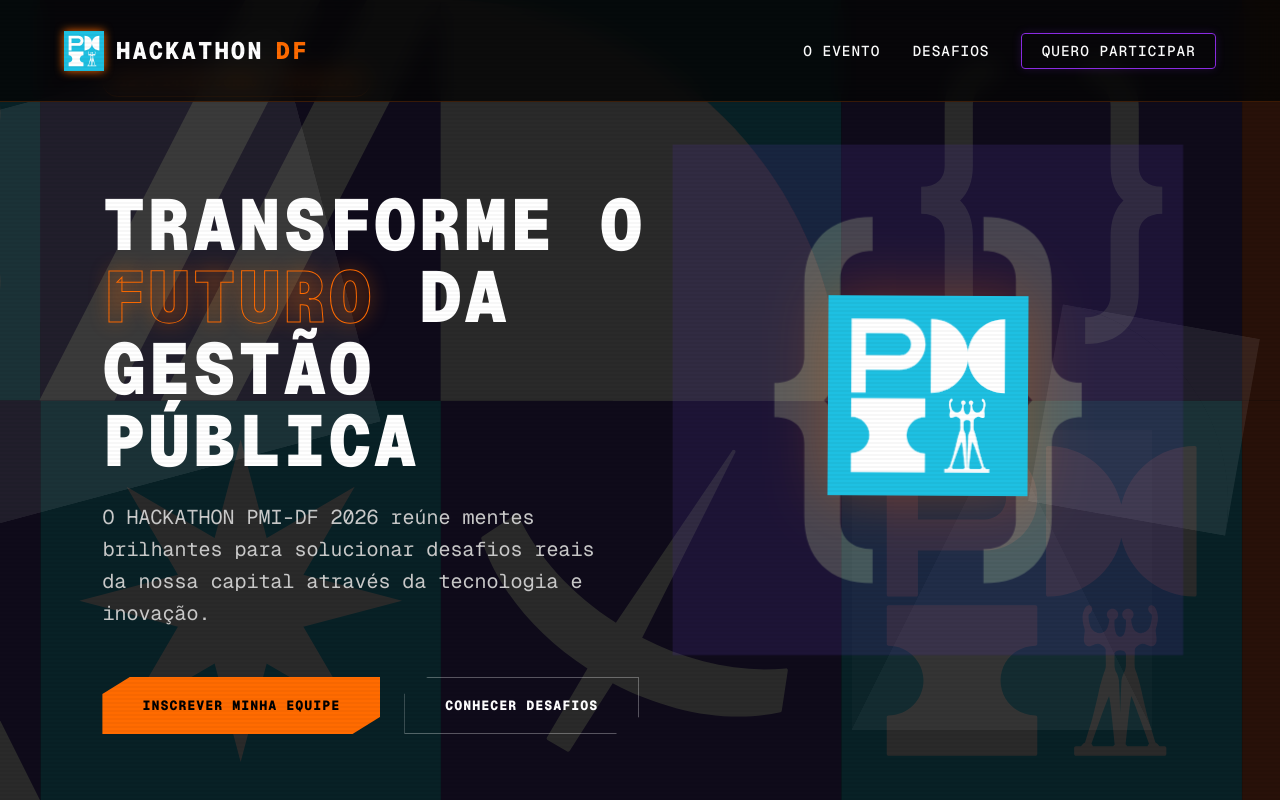
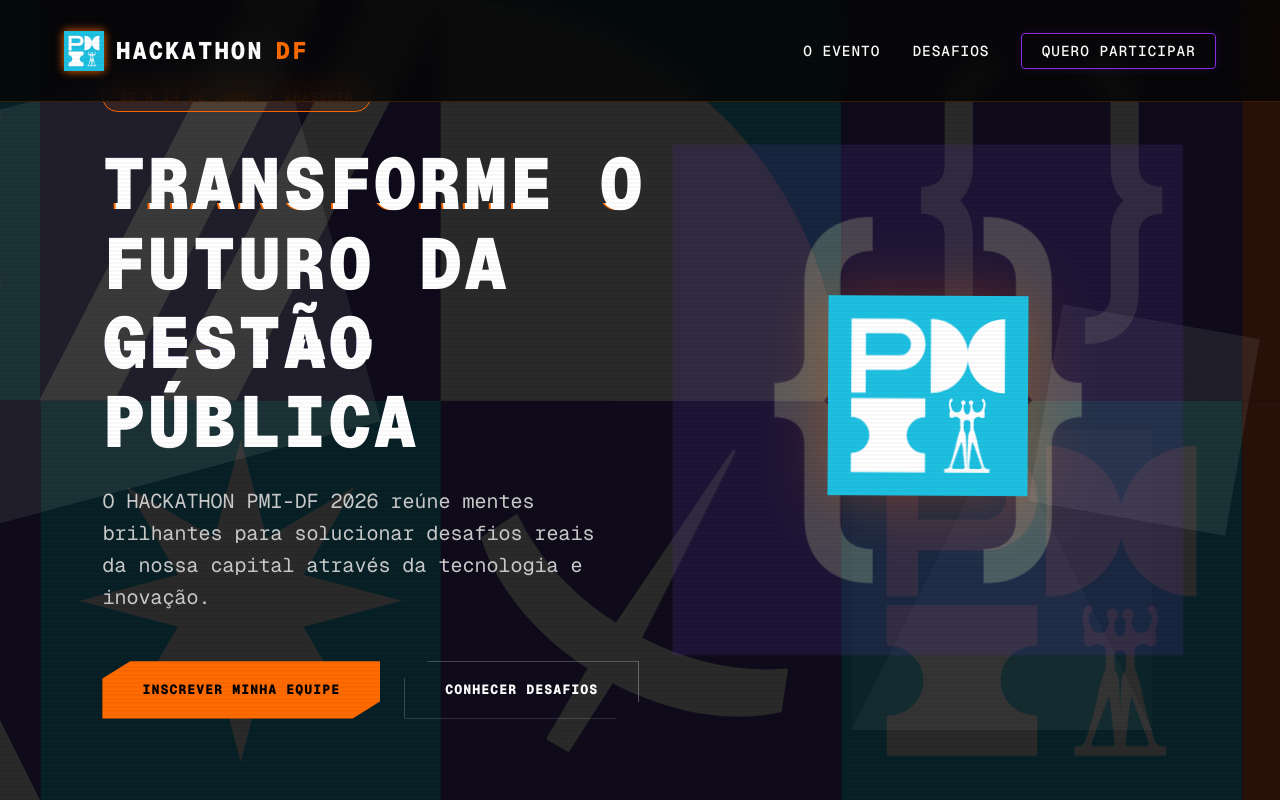
Before and after one commit to melohugo/hackathon-page, a Next.js app: page / in a window 1280 px wide. Built offline with nearby package versions, Linux system fonts and the light colour scheme.

Commit message:
style: refine glitch effect and improve title readability
- Slowed down glitch animation to a subtle, premium pace
- Removed special highlight on 'FUTURO' to improve contrast and legibility
- Ensured glitch effect consistency across the entire multi-line title

```diff
--- a/src/components/Hero.css
+++ b/src/components/Hero.css
@@ -60,18 +60,68 @@
   letter-spacing: 1px;
 }
 
+.title-wrapper {
+  position: relative;
+  margin-bottom: 1.5rem;
+}
+
 .main-title {
   font-size: 4.5rem;
-  margin-bottom: 1.5rem;
-  line-height: 1;
+  line-height: 1.1;
   color: var(--pmi-white);
   font-weight: 900;
+  margin: 0;
+  position: relative;
+  z-index: 1;
 }
 
-.highlight {
-  color: transparent;
-  -webkit-text-stroke: 1px var(--pmi-orange);
-  text-shadow: 0 0 20px rgba(255, 107, 0, 0.3);
+/* Original Glitch Style - Subtle and constant */
+.glitch {
+  position: relative;
+}
+
+.glitch::before,
+.glitch::after {
+  content: attr(data-text);
+  position: absolute;
+  top: 0;
+  left: 0;
+  width: 100%;
+  height: 100%;
+  background: transparent;
+  display: block;
+}
+
+.glitch::before {
+  left: 2px;
+  text-shadow: -2px 0 var(--pmi-purple);
+  animation: glitch-anim-1 10s infinite linear alternate-reverse;
+  z-index: -1;
+}
+
+.glitch::after {
+  left: -2px;
+  text-shadow: -2px 0 var(--pmi-orange);
+  animation: glitch-anim-2 12s infinite linear alternate-reverse;
+  z-index: -2;
+}
+
+@keyframes glitch-anim-1 {
+  0% { clip-path: inset(30% 0 60% 0); }
+  20% { clip-path: inset(10% 0 85% 0); }
+  40% { clip-path: inset(55% 0 40% 0); }
+  60% { clip-path: inset(80% 0 10% 0); }
+  80% { clip-path: inset(20% 0 75% 0); }
+  100% { clip-path: inset(45% 0 50% 0); }
+}
+
+@keyframes glitch-anim-2 {
+  0% { clip-path: inset(60% 0 30% 0); }
+  20% { clip-path: inset(85% 0 10% 0); }
+  40% { clip-path: inset(40% 0 55% 0); }
+  60% { clip-path: inset(10% 0 80% 0); }
+  80% { clip-path: inset(75% 0 20% 0); }
+  100% { clip-path: inset(50% 0 45% 0); }
 }
 
 .hero-subtitle {
--- a/src/components/Hero.tsx
+++ b/src/components/Hero.tsx
@@ -3,6 +3,8 @@
 import Image from 'next/image';
 
 const Hero = () => {
+  const fullTitle = "TRANSFORME O FUTURO DA GESTÃO PÚBLICA";
+
   return (
     <section className="hero">
       <div className="hero-background-elements">
@@ -13,9 +15,11 @@
 
       <div className="hero-content">
         <div className="badge">12 A 14 DE JUNHO • BRASÍLIA</div>
-        <h1 className="main-title">
-          TRANSFORME O <span className="highlight">FUTURO</span> DA GESTÃO PÚBLICA
-        </h1>
+        <div className="title-wrapper">
+          <h1 className="main-title glitch" data-text={fullTitle}>
+            TRANSFORME O FUTURO DA GESTÃO PÚBLICA
+          </h1>
+        </div>
         <p className="hero-subtitle">
           O HACKATHON PMI-DF 2026 reúne mentes brilhantes para solucionar
           desafios reais da nossa capital através da tecnologia e inovação.
```
